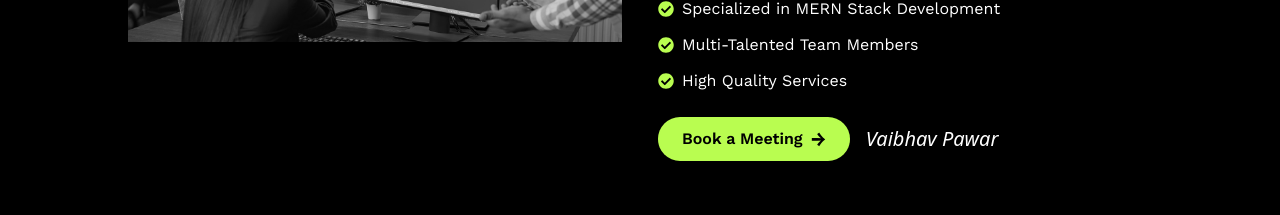
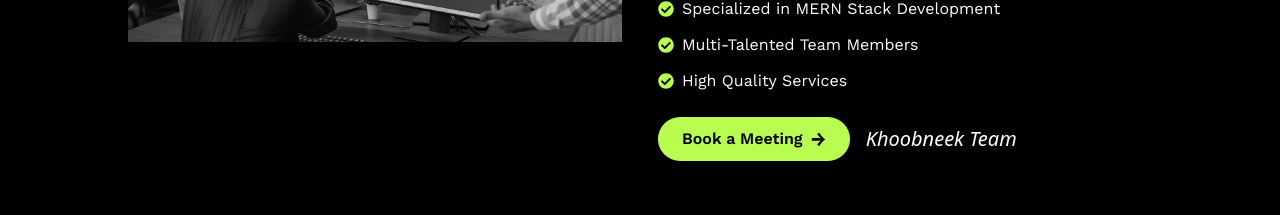
Before and after one commit to shivam13669/MernEngineers-main, a React (Vite) app: page / in a window 1280 px wide. Shown: the part 3160-3375 px from the top of the page. Built offline with nearby package versions, Linux system fonts and the light colour scheme.

Commit message:
Update About.jsx

```diff
--- a/src/components/About.jsx
+++ b/src/components/About.jsx
@@ -72,7 +72,7 @@ const About = () => {
           <button className="bg-brand text-black px-6 py-2 rounded-full font-semibold font-work flex items-center hover:bg-lime-300 transition">
             Book a Meeting <span className="ml-2 text-xl">→</span>
           </button>
-          <span className="italic text-xl font-script">Vaibhav Pawar</span>
+          <span className="italic text-xl font-script">Khoobneek Team</span>
         </div>
       </div>
     </section>
```
